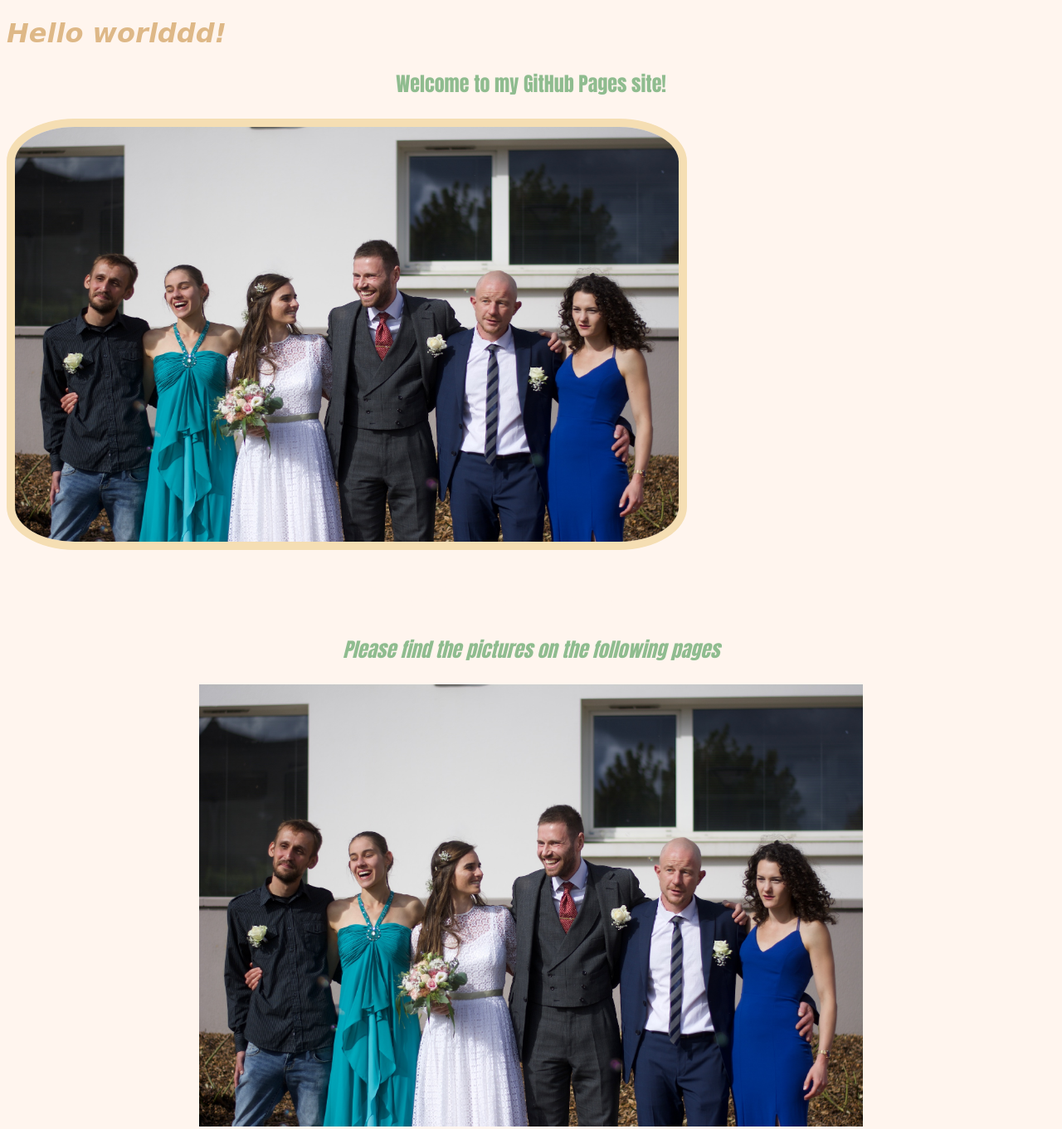
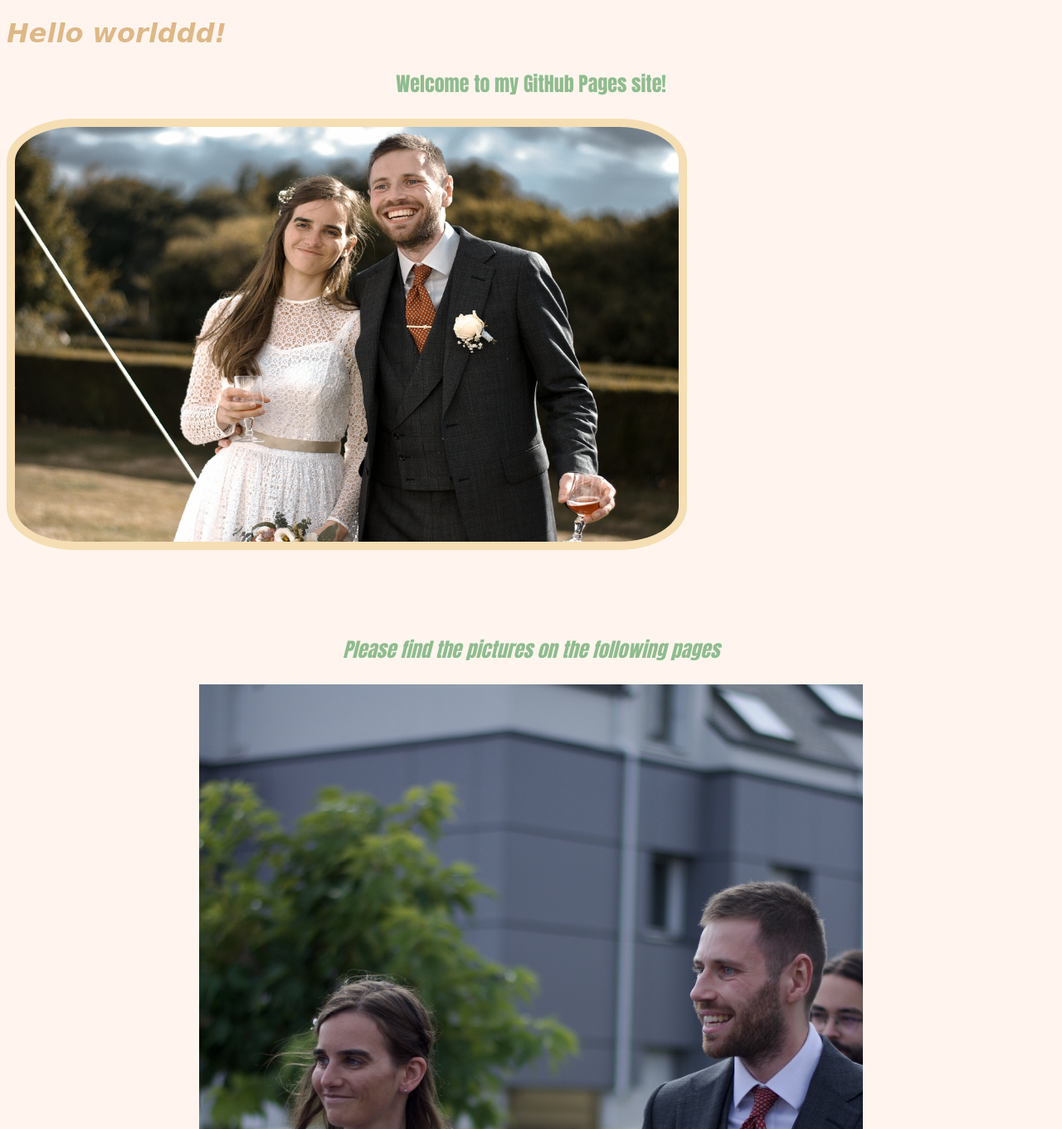
Before and after one commit to arual-bot/Wedding_pictures, a plain HTML site: page index.html in a window 1280 px wide. Shown: the top 1361 px of the page at 83% size. Drawn offline with Linux system fonts and the light colour scheme.

Commit message:
Update index.html

```diff
--- a/index.html
+++ b/index.html
@@ -18,12 +18,12 @@
 <body>
 
 <!--Header content-->
-<img src='Images/temoin.JPG', class="welcome-pic-mainpage", width=800px>
+<img src='Images/W3.JPG', class="welcome-pic-mainpage", width=800px>
    <h2>Thank you for your visit<h2>
     <p>Please find the pictures on the following pages</p>
 </body>
 
-     <img src='Images/temoin.JPG',  class="", width=800px>
+     <img src='Images/W2.JPG',  class="", width=800px>
 
      <h1> Now some text as a test </h1>
 
```
